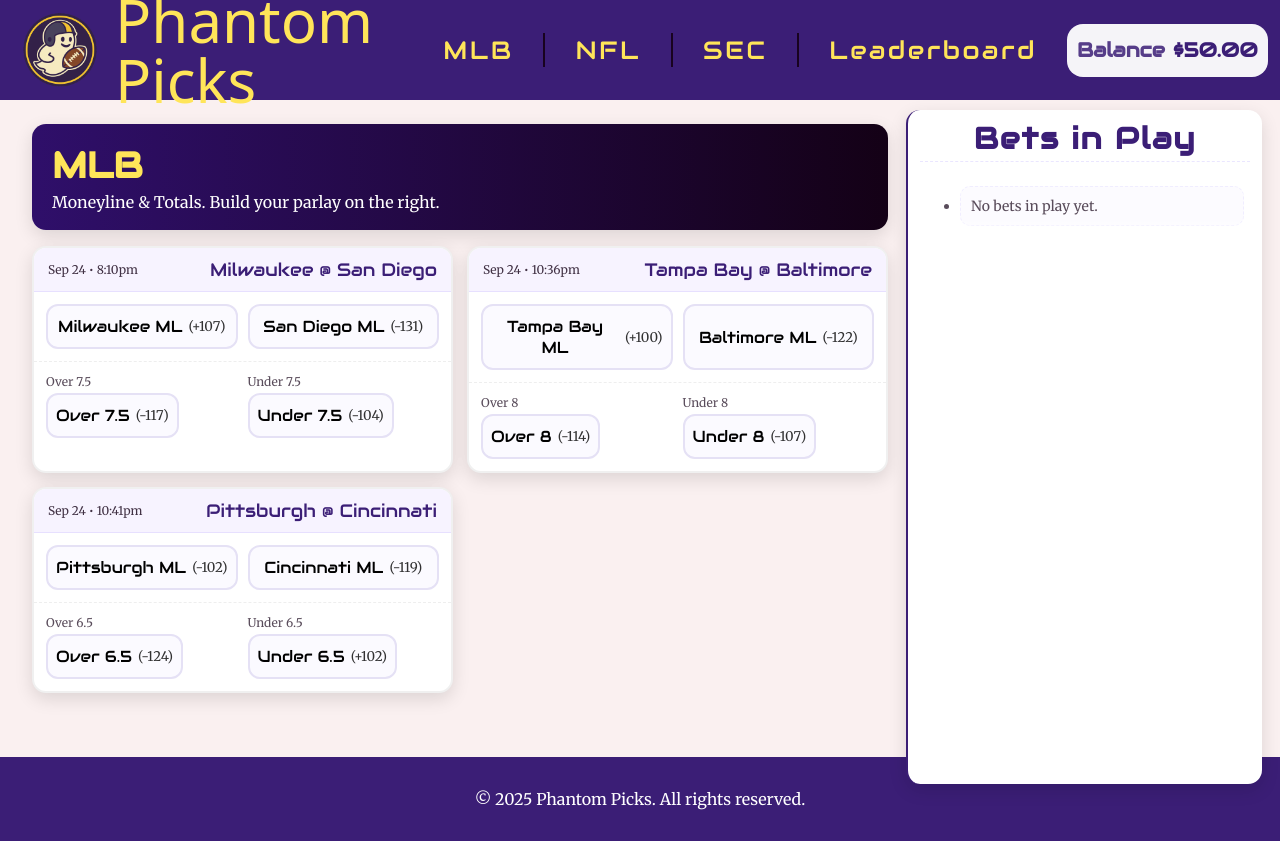
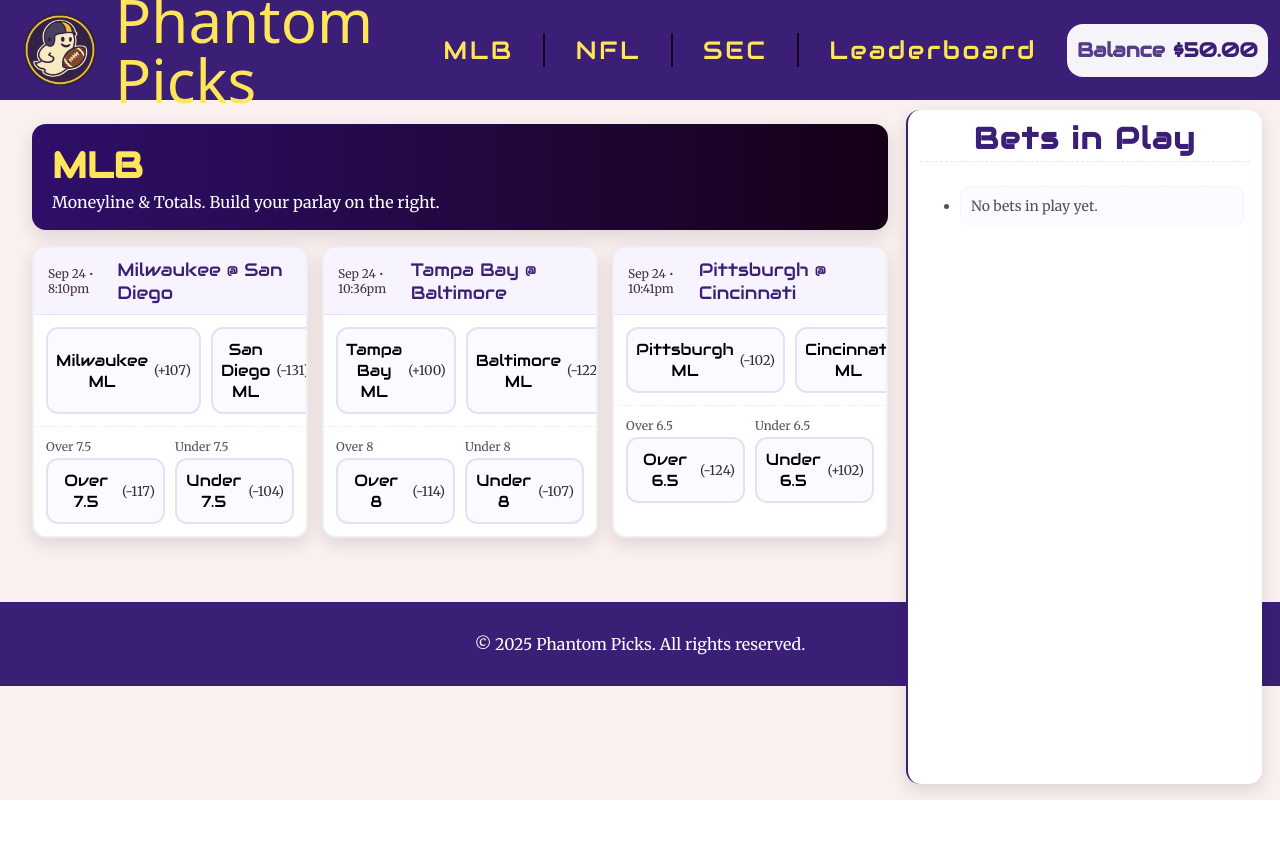
Before and after one commit to Aidan-usc/Game-Line, a PHP site: page /mlb.html in a window 1280 px wide. After the commit the page ends 800 px from the top, so only its background shows below. Run offline with PHP 8.4, Linux system fonts and the light colour scheme; some web fonts are replaced.

Commit message:
Update styles.css

```diff
--- a/assets/css/styles.css
+++ b/assets/css/styles.css
@@ -359,8 +359,15 @@ body {
 .odds-layout { position: relative; }
 .odds-board {
   display: grid;
-  grid-template-columns: repeat(2, minmax(0, 1fr));
+  grid-template-columns: repeat(3, minmax(0, 1fr));
   gap: 14px;
+}
+
+@media (max-width: 1240px){
+  .odds-board { grid-template-columns: repeat(2, minmax(0, 1fr)); }
+}
+@media (max-width: 720px){
+  .odds-board { grid-template-columns: 1fr; }
 }
 
 /* Game Cards */
```
